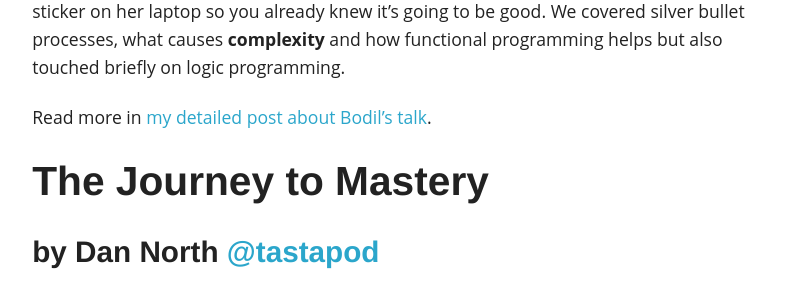
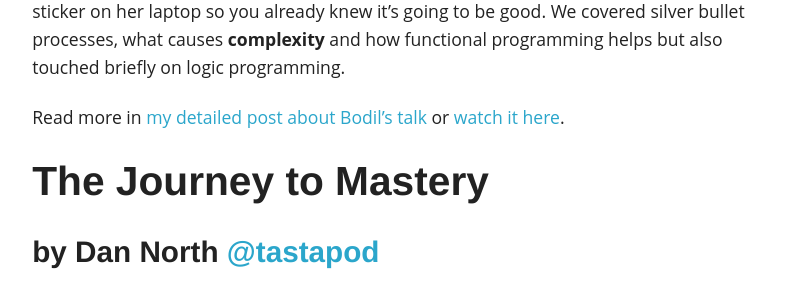
Before and after one commit to dublado/csabapalfi.github.io, a Jekyll site: the page built from _posts/2014-04-24-craftconf-day-2.md, in a window 1280 px wide and 900 px high, scrolled down 665 px. Shown: the part 155-447 px from the top of the window, without its empty margins (243-1031 px from the left). Built offline with Jekyll 4.4.1, drawn with Linux system fonts in a browser that asks for light colours; Markdown is read by kramdown in place of the engine named in the settings; comment, search, counter and statistics services are not loaded.

Commit message:
one more video link

```diff
--- a/_posts/2014-04-24-craftconf-day-2.md
+++ b/_posts/2014-04-24-craftconf-day-2.md
@@ -23,7 +23,7 @@ A really brief summary of all 14 talks I found interesting on day 2 is available
 
 The keynote by Bodil Stokke started with Turing and Church as titans and huge Pinkie Pie sticker on her laptop so you already knew it's going to be good. We covered silver bullet processes, what causes **complexity** and how functional programming helps but also touched briefly on logic programming.
 
-Read more in [my detailed post about Bodil's talk](/programming-only-better-bodil-stokke).
+Read more in [my detailed post about Bodil's talk](/programming-only-better-bodil-stokke) or [watch it here](2014-04-24-craftconf-day-2.md).
 
 ## <a name="dan"></a>The Journey to Mastery
 ### by Dan North [@tastapod](http://twitter.com/tastapod)
```
